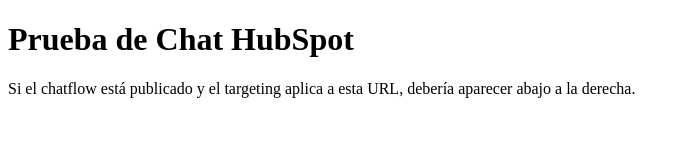
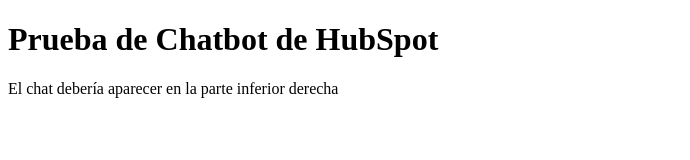
Before and after one commit to axelconcha/chatbot-tazki, a plain HTML site: page index.html in a window 1280 px wide. Shown: the whole page, without its empty margins (0-690 px from the left). Drawn offline with Linux system fonts and the light colour scheme.

Commit message:
Update index.html

```diff
--- a/index.html
+++ b/index.html
@@ -16,7 +16,7 @@
   </head>
 
   <body>
-    <h1>Prueba de Chat HubSpot</h1>
-    <p>Si el chatflow está publicado y el targeting aplica a esta URL, debería aparecer abajo a la derecha.</p>
+    <h1>Prueba de Chatbot de HubSpot</h1>
+    <p>El chat debería aparecer en la parte inferior derecha</p>
   </body>
 </html>
```
